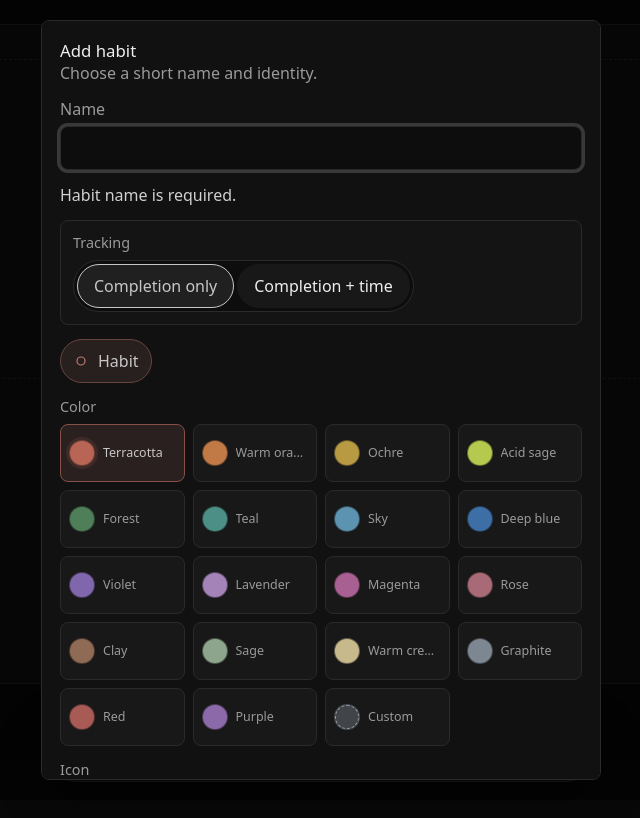
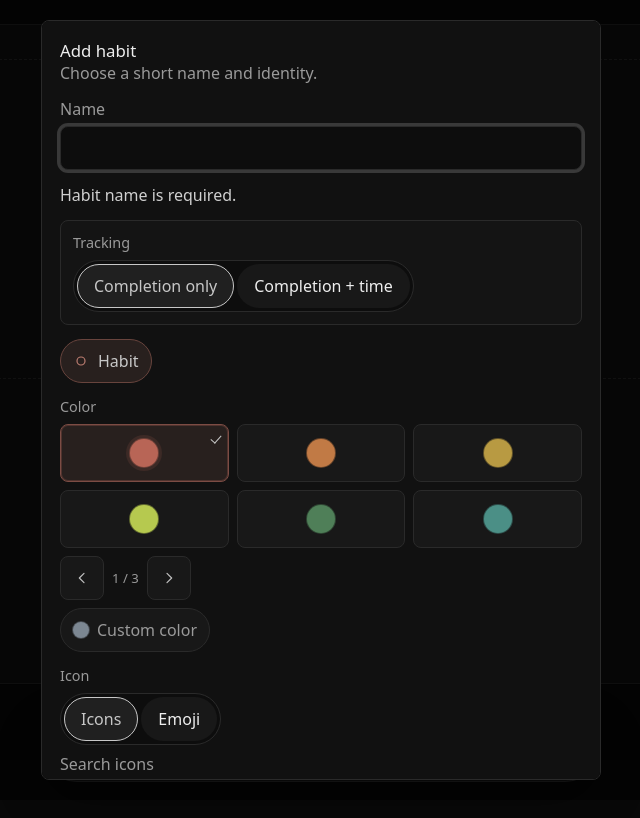
Before and after one commit to luvasramos/habit-tracker, a React (Vite) app: page / in a window 1280 px wide. Both pictures are taken after a click on the button "Add habit". Shown: the whole page, without its empty margins (319-959 px from the left). Built offline with nearby package versions, Linux system fonts and the light colour scheme; a web font is replaced by a local one.

Commit message:
Refine paginated habit customization selectors

```diff
--- a/src/components/HabitDialog.tsx
+++ b/src/components/HabitDialog.tsx
@@ -163,6 +163,13 @@ const popularEmojiOptions = emojiOptions.filter(({ emoji }) =>
 const matchesSearch = (query: string, values: string[]) =>
   values.some((value) => value.toLocaleLowerCase().includes(query));
 
+const selectorPageSize = 6;
+
+const pageCountFor = (total: number) => Math.max(1, Math.ceil(total / selectorPageSize));
+
+const pageItems = <T,>(items: T[], page: number) =>
+  items.slice((page - 1) * selectorPageSize, page * selectorPageSize);
+
 type PendingMigration =
   | {
       type: 'enable-duration';
@@ -219,6 +226,44 @@ const parseYearlyGoal = (value: string) => {
   return hours > 0 ? hours * 60 : null;
 };
 
+type SelectorPaginationProps = {
+  page: number;
+  pageCount: number;
+  label: string;
+  onPageChange: (page: number) => void;
+};
+
+const SelectorPagination = ({
+  page,
+  pageCount,
+  label,
+  onPageChange,
+}: SelectorPaginationProps) => (
+  <div className="selector-pagination" aria-label={`${label} pages`}>
+    <button
+      className="icon-button selector-pagination__button"
+      type="button"
+      aria-label={`Previous ${label} page`}
+      disabled={page <= 1}
+      onClick={() => onPageChange(Math.max(1, page - 1))}
+    >
+      <Icon name="previous" />
+    </button>
+    <span aria-live="polite">
+      {page} / {pageCount}
+    </span>
+    <button
+      className="icon-button selector-pagination__button"
+      type="button"
+      aria-label={`Next ${label} page`}
+      disabled={page >= pageCount}
+      onClick={() => onPageChange(Math.min(pageCount, page + 1))}
+    >
+      <Icon name="next" />
+    </button>
+  </div>
+);
+
 export const HabitDialog = ({
   mode,
   initialName = '',
@@ -242,11 +287,16 @@ export const HabitDialog = ({
   const [svgIcon, setSvgIcon] = useState<HabitIconName>('custom');
   const [emoji, setEmoji] = useState('');
   const [customColor, setCustomColor] = useState('#7c8792');
+  const [customDraftColor, setCustomDraftColor] = useState('#7c8792');
+  const [customColorOpen, setCustomColorOpen] = useState(false);
   const [colorMode, setColorMode] = useState<'preset' | 'custom'>(() =>
     initialHabit?.color && !isPresetHabitColor(initialHabit.color) ? 'custom' : 'preset',
   );
+  const [colorPage, setColorPage] = useState(1);
   const [iconSearch, setIconSearch] = useState('');
   const [emojiSearch, setEmojiSearch] = useState('');
+  const [iconPage, setIconPage] = useState(1);
+  const [emojiPage, setEmojiPage] = useState(1);
   const [confirmDelete, setConfirmDelete] = useState(false);
   const [trackingMode, setTrackingMode] = useState<HabitTrackingMode>('completion');
   const [defaultSessionInput, setDefaultSessionInput] = useState('');
@@ -258,6 +308,8 @@ export const HabitDialog = ({
   const yearlyGoalErrorId = useId();
   const titleId = useId();
   const descriptionId = useId();
+  const customColorPanelRef = useRef<HTMLDivElement>(null);
+  const customColorButtonRef = useRef<HTMLButtonElement>(null);
   const trimmed = normalizeHabitName(name);
   const error =
     name.length > 40
@@ -268,8 +320,9 @@ export const HabitDialog = ({
           ? duplicateMessage
           : '';
   const normalizedCustomColor = normalizeHexColor(customColor);
+  const normalizedCustomDraftColor = normalizeHexColor(customDraftColor);
   const colorError =
-    colorMode === 'custom' && !normalizedCustomColor
+    customColorOpen && !normalizedCustomDraftColor
       ? 'Use a valid 3- or 6-digit hex color.'
       : '';
   const defaultDurationMinutes =
@@ -319,6 +372,72 @@ export const HabitDialog = ({
       )
     : emojiOptions;
   const visibleEmojis = filteredEmojis.length > 0 ? filteredEmojis : popularEmojiOptions;
+  const colorPageCount = pageCountFor(habitColorOptions.length);
+  const iconPageCount = pageCountFor(visibleIcons.length);
+  const emojiPageCount = pageCountFor(visibleEmojis.length);
+  const visibleColors = pageItems(habitColorOptions, colorPage);
+  const pagedIcons = pageItems(visibleIcons, iconPage);
+  const pagedEmojis = pageItems(visibleEmojis, emojiPage);
+
+  useEffect(() => {
+    setIconPage(1);
+  }, [iconSearch]);
+
+  useEffect(() => {
+    setEmojiPage(1);
+  }, [emojiSearch]);
+
+  useEffect(() => {
+    if (iconMode === 'svg') {
+      setIconPage(1);
+    } else {
+      setEmojiPage(1);
+    }
+  }, [iconMode]);
+
+  useEffect(() => {
+    setColorPage((page) => Math.min(page, colorPageCount));
+  }, [colorPageCount]);
+
+  useEffect(() => {
+    setIconPage((page) => Math.min(page, iconPageCount));
+  }, [iconPageCount]);
+
+  useEffect(() => {
+    setEmojiPage((page) => Math.min(page, emojiPageCount));
+  }, [emojiPageCount]);
+
+  useEffect(() => {
+    if (!customColorOpen) {
+      return undefined;
+    }
+
+    const handlePointerDown = (event: PointerEvent) => {
+      const target = event.target as Node;
+      if (
+        customColorPanelRef.current?.contains(target) ||
+        customColorButtonRef.current?.contains(target)
+      ) {
+        return;
+      }
+      setCustomColorOpen(false);
+    };
+    const handleKeyDown = (event: KeyboardEvent) => {
+      if (event.key === 'Escape') {
+        event.preventDefault();
+        setCustomColorOpen(false);
+        customColorButtonRef.current?.focus();
+      }
+    };
+
+    document.addEventListener('pointerdown', handlePointerDown);
+    document.addEventListener('keydown', handleKeyDown);
+    return () => {
+      document.removeEventListener('pointerdown', handlePointerDown);
+      document.removeEventListener('keydown', handleKeyDown);
+    };
+  }, [customColorOpen]);
+
   useEffect(() => {
     const dialog = dialogRef.current;
     if (!dialog) {
@@ -334,11 +453,16 @@ export const HabitDialog = ({
       setColor(initialColor);
       setColorMode(isPresetHabitColor(initialColor) ? 'preset' : 'custom');
       setCustomColor(isPresetHabitColor(initialColor) ? '#7c8792' : initialColor);
+      setCustomDraftColor(isPresetHabitColor(initialColor) ? '#7c8792' : initialColor);
+      setCustomColorOpen(false);
+      setColorPage(1);
       setIconMode(initialIcon.type);
       setSvgIcon(initialIcon.type === 'svg' ? initialIcon.name : 'custom');
       setEmoji(initialIcon.type === 'emoji' ? initialIcon.value : '');
       setIconSearch('');
       setEmojiSearch('');
+      setIconPage(1);
+      setEmojiPage(1);
       setConfirmDelete(false);
       setTrackingMode(initialHabit?.trackingMode ?? 'completion');
       setDefaultSessionInput(formatSessionInput(initialHabit?.defaultDurationMinutes));
@@ -616,11 +740,11 @@ export const HabitDialog = ({
 
           <div className="appearance-group">
             <span className="appearance-label">Color</span>
-            <div className="swatch-grid">
-              {habitColorOptions.map((option) => (
+            <div className="selector-grid swatch-grid">
+              {visibleColors.map((option) => (
                 <button
                   key={option.name}
-                  className="swatch-button"
+                  className="selector-card swatch-button"
                   type="button"
                   aria-label={`Use ${option.label}`}
                   aria-pressed={colorMode === 'preset' && color === option.name}
@@ -628,52 +752,119 @@ export const HabitDialog = ({
                   onClick={() => {
                     setColor(option.name);
                     setColorMode('preset');
+                    setCustomColorOpen(false);
                   }}
                 >
                   <span className="swatch-button__mark" />
-                  <span className="swatch-button__name">{option.label}</span>
                 </button>
               ))}
+              {Array.from({ length: selectorPageSize - visibleColors.length }).map((_, index) => (
+                <span className="selector-card selector-card--empty" key={`color-empty-${index}`} />
+              ))}
+            </div>
+            <SelectorPagination
+              page={colorPage}
+              pageCount={colorPageCount}
+              label="color"
+              onPageChange={setColorPage}
+            />
             <button
-                className="swatch-button swatch-button--custom"
+              ref={customColorButtonRef}
+              className="custom-color-toggle"
               type="button"
-                aria-label="Use custom color"
+              aria-label="Custom color"
+              aria-expanded={customColorOpen}
               aria-pressed={colorMode === 'custom'}
               style={{ '--swatch-color': normalizedCustomColor ?? '#7c8792' } as CSSProperties}
-                onClick={() => setColorMode('custom')}
+              onClick={() => {
+                setCustomDraftColor(normalizedCustomColor ?? customColor);
+                setCustomColorOpen((open) => !open);
+              }}
             >
-                <span className="swatch-button__mark" />
-                <span className="swatch-button__name">Custom</span>
+              <span className="custom-color__swatch" />
+              Custom color
             </button>
-            </div>
-            {colorMode === 'custom' ? (
-              <div className="custom-color">
+            {customColorOpen ? (
+              <div className="custom-color" ref={customColorPanelRef} aria-label="Custom color panel">
                 <div
                   className="custom-color__preview"
-                  style={{ '--swatch-color': normalizedCustomColor ?? '#7c8792' } as CSSProperties}
+                  style={{ '--swatch-color': normalizedCustomDraftColor ?? '#7c8792' } as CSSProperties}
                   aria-hidden="true"
                 >
                   <span className="custom-color__swatch" />
-                  <span>{normalizedCustomColor ?? 'Preview'}</span>
+                  <span>{normalizedCustomDraftColor ?? 'Preview'}</span>
                 </div>
                 <div className="custom-color__fields">
                   <label className="field field--compact">
                     <span>Hex</span>
                     <input
-                      value={customColor}
+                      value={customDraftColor}
                       aria-invalid={Boolean(colorError)}
                       aria-describedby={colorError ? colorErrorId : undefined}
                       placeholder="#7c8792"
-                      onChange={(event) => setCustomColor(event.target.value)}
+                      onChange={(event) => setCustomDraftColor(event.target.value)}
+                    />
+                  </label>
+                  <label className="native-color-field">
+                    <span className="sr-only">Color picker</span>
+                    <input
+                      type="color"
+                      value={normalizedCustomDraftColor ?? '#7c8792'}
+                      onChange={(event) => setCustomDraftColor(event.target.value)}
                     />
                   </label>
                 </div>
-              </div>
-            ) : null}
                 {colorError ? (
                   <p className="form-error" id={colorErrorId}>
                     {colorError}
                   </p>
+                ) : null}
+                <div className="custom-color__actions">
+                  <button
+                    className="button button--quiet"
+                    type="button"
+                    onClick={() => {
+                      setCustomDraftColor(customColor);
+                      setCustomColorOpen(false);
+                    }}
+                  >
+                    <Icon name="close" />
+                    Cancel
+                  </button>
+                  <button
+                    className="button button--primary"
+                    type="button"
+                    disabled={!normalizedCustomDraftColor}
+                    onClick={() => {
+                      if (!normalizedCustomDraftColor) {
+                        return;
+                      }
+                      setCustomColor(normalizedCustomDraftColor);
+                      setColor(normalizedCustomDraftColor);
+                      setColorMode('custom');
+                      setCustomColorOpen(false);
+                    }}
+                  >
+                    <Icon name="check" />
+                    Apply
+                  </button>
+                </div>
+              </div>
+            ) : null}
+            {colorMode === 'custom' && !customColorOpen ? (
+              <button
+                className="custom-color-current"
+                type="button"
+                aria-label={`Current custom color ${normalizedCustomColor ?? customColor}`}
+                style={{ '--swatch-color': normalizedCustomColor ?? '#7c8792' } as CSSProperties}
+                onClick={() => {
+                  setCustomDraftColor(normalizedCustomColor ?? customColor);
+                  setCustomColorOpen(true);
+                }}
+              >
+                <span className="custom-color__swatch" />
+                <span>{normalizedCustomColor ?? customColor}</span>
+              </button>
             ) : null}
           </div>
 
@@ -711,11 +902,11 @@ export const HabitDialog = ({
                 {filteredIcons.length === 0 ? (
                   <p className="muted search-fallback">No exact match. Try one of these.</p>
                 ) : null}
-                <div className="icon-choice-grid">
-                  {visibleIcons.map((option) => (
+                <div className="selector-grid icon-choice-grid">
+                  {pagedIcons.map((option) => (
                     <button
                       key={option.name}
-                      className="icon-choice"
+                      className="selector-card icon-choice"
                       type="button"
                       aria-label={option.label}
                       title={option.label}
@@ -728,7 +919,16 @@ export const HabitDialog = ({
                       />
                     </button>
                   ))}
+                  {Array.from({ length: selectorPageSize - pagedIcons.length }).map((_, index) => (
+                    <span className="selector-card selector-card--empty" key={`icon-empty-${index}`} />
+                  ))}
                 </div>
+                <SelectorPagination
+                  page={iconPage}
+                  pageCount={iconPageCount}
+                  label="icon"
+                  onPageChange={setIconPage}
+                />
               </>
             ) : (
               <div className="emoji-picker">
@@ -743,20 +943,30 @@ export const HabitDialog = ({
                 {filteredEmojis.length === 0 ? (
                   <p className="muted search-fallback">No exact match. Try one of these.</p>
                 ) : null}
-                <div className="emoji-grid">
-                  {visibleEmojis.map((option) => (
+                <div className="selector-grid emoji-grid">
+                  {pagedEmojis.map((option) => (
                     <button
                       key={option.label}
-                      className="emoji-choice"
+                      className="selector-card emoji-choice"
                       type="button"
                       aria-label={option.label}
+                      title={option.label}
                       aria-pressed={emoji === option.emoji}
                       onClick={() => setEmoji(option.emoji)}
                     >
                       <span>{option.emoji}</span>
                     </button>
                   ))}
+                  {Array.from({ length: selectorPageSize - pagedEmojis.length }).map((_, index) => (
+                    <span className="selector-card selector-card--empty" key={`emoji-empty-${index}`} />
+                  ))}
                 </div>
+                <SelectorPagination
+                  page={emojiPage}
+                  pageCount={emojiPageCount}
+                  label="emoji"
+                  onPageChange={setEmojiPage}
+                />
                 <label className="field emoji-field">
                   <span>Selected emoji</span>
                   <input
--- a/src/styles.css
+++ b/src/styles.css
@@ -1808,20 +1808,17 @@ h2 {
   font-size: 0.9rem;
 }
 
-.swatch-grid,
-.icon-choice-grid {
-  display: grid;
-  gap: 8px;
-}
-
-.swatch-grid {
-  grid-template-columns: repeat(4, minmax(0, 1fr));
-}
-
-.swatch-button,
-.icon-choice,
-.emoji-choice {
-  min-height: var(--control-size);
+.selector-grid {
+  display: grid;
+  grid-template-columns: repeat(3, minmax(0, 1fr));
+  gap: 8px;
+}
+
+.selector-card {
+  position: relative;
+  display: grid;
+  place-items: center;
+  min-height: 58px;
   border: 1px solid var(--border);
   border-radius: var(--radius);
   background: var(--surface-2);
@@ -1833,50 +1830,51 @@ h2 {
     color 120ms ease;
 }
 
-.swatch-button:hover,
-.icon-choice:hover,
-.emoji-choice:hover {
+.selector-card:hover {
   border-color: var(--border-strong);
   background: var(--surface-3);
 }
 
-.swatch-button:active,
-.icon-choice:active,
-.emoji-choice:active {
+.selector-card:active {
   transform: translateY(1px) scale(0.99);
 }
 
+.selector-card[aria-pressed='true'] {
+  border-color: color-mix(in srgb, var(--habit-color, var(--swatch-color, var(--soft))) 58%, var(--border));
+  background: color-mix(in srgb, var(--habit-color, var(--swatch-color, var(--soft))) 10%, var(--surface-2));
+  color: var(--text);
+  box-shadow: inset 0 0 0 1px color-mix(in srgb, var(--habit-color, var(--swatch-color, var(--soft))) 28%, transparent);
+}
+
+.selector-card[aria-pressed='true']::after {
+  content: "";
+  position: absolute;
+  top: 8px;
+  right: 9px;
+  width: 5px;
+  height: 9px;
+  border-right: 1.5px solid var(--soft);
+  border-bottom: 1.5px solid var(--soft);
+  transform: rotate(42deg);
+}
+
+.selector-card--empty {
+  pointer-events: none;
+  border-color: transparent;
+  background: transparent;
+}
+
 .swatch-button {
-  display: grid;
-  grid-template-columns: auto minmax(0, 1fr);
-  align-items: center;
-  gap: 9px;
-  min-height: 58px;
-  padding: 9px;
-  text-align: left;
+  --habit-color: var(--swatch-color);
+  padding: 0;
 }
 
 .swatch-button__mark {
-  width: 24px;
-  height: 24px;
+  width: 28px;
+  height: 28px;
   border-radius: 999px;
   background: var(--swatch-color);
   box-shadow: 0 0 0 1px color-mix(in srgb, var(--swatch-color) 48%, var(--surface));
-}
-
-.swatch-button__name {
-  min-width: 0;
-  overflow: hidden;
-  color: var(--muted);
-  font-size: 0.78rem;
-  line-height: 1.05;
-  text-overflow: ellipsis;
-  white-space: nowrap;
-}
-
-.swatch-button[aria-pressed='true'] {
-  border-color: color-mix(in srgb, var(--swatch-color) 64%, var(--border));
-  background: color-mix(in srgb, var(--swatch-color) 11%, var(--surface-2));
 }
 
 .swatch-button[aria-pressed='true'] .swatch-button__mark {
@@ -1885,24 +1883,58 @@ h2 {
     0 0 0 4px color-mix(in srgb, var(--swatch-color) 14%, transparent);
 }
 
-.swatch-button[aria-pressed='true'] .swatch-button__name {
+.custom-color {
+  display: grid;
+  gap: 8px;
+  width: min(100%, 360px);
+  padding: 10px;
+  border: 1px solid var(--border);
+  border-radius: var(--radius);
+  background: var(--surface-2);
+}
+
+.custom-color-toggle,
+.custom-color-current {
+  position: relative;
+  display: inline-flex;
+  align-items: center;
+  justify-content: center;
+  gap: 8px;
+  width: fit-content;
+  min-height: var(--control-size);
+  padding: 0 12px;
+  border: 1px solid var(--border);
+  border-radius: 999px;
+  background: var(--surface-2);
+  color: var(--muted);
+}
+
+.custom-color-toggle:hover,
+.custom-color-current:hover {
+  border-color: var(--border-strong);
+  background: var(--surface-3);
+}
+
+.custom-color-toggle[aria-pressed='true'],
+.custom-color-current {
+  border-color: color-mix(in srgb, var(--swatch-color) 44%, var(--border));
+  background: color-mix(in srgb, var(--swatch-color) 8%, var(--surface-2));
   color: var(--soft);
 }
 
-.swatch-button--custom .swatch-button__mark {
-  border: 1px dashed color-mix(in srgb, var(--swatch-color) 70%, var(--soft));
-  background: color-mix(in srgb, var(--swatch-color) 36%, var(--surface-3));
-}
-
-.custom-color {
-  display: grid;
-  gap: 8px;
-  width: min(100%, 320px);
+.custom-color-toggle[aria-pressed='true']::after {
+  content: "";
+  width: 5px;
+  height: 9px;
+  margin-left: 2px;
+  border-right: 1.5px solid var(--soft);
+  border-bottom: 1.5px solid var(--soft);
+  transform: rotate(42deg);
 }
 
 .custom-color__swatch {
-  width: 14px;
-  height: 14px;
+  width: 16px;
+  height: 16px;
   border-radius: 999px;
   background: var(--swatch-color);
   box-shadow: 0 0 0 1px color-mix(in srgb, var(--swatch-color) 45%, var(--surface));
@@ -1925,7 +1957,25 @@ h2 {
 
 .custom-color__fields {
   display: grid;
-  gap: 8px;
+  grid-template-columns: minmax(0, 1fr) auto;
+  align-items: end;
+  gap: 8px;
+}
+
+.native-color-field input {
+  width: var(--control-size);
+  height: var(--control-size);
+  padding: 3px;
+  border: 1px solid var(--border);
+  border-radius: var(--radius);
+  background: var(--surface);
+}
+
+.custom-color__actions {
+  display: flex;
+  justify-content: flex-end;
+  gap: 8px;
+  flex-wrap: wrap;
 }
 
 .segmented--compact {
@@ -1937,18 +1987,8 @@ h2 {
   gap: 8px;
 }
 
-.icon-choice-grid,
-.emoji-grid {
-  display: grid;
-  grid-template-columns: repeat(6, minmax(0, 1fr));
-  gap: 8px;
-}
-
 .icon-choice,
 .emoji-choice {
-  display: grid;
-  place-items: center;
-  min-height: var(--control-size);
   padding: 0;
 }
 
@@ -1957,20 +1997,8 @@ h2 {
   height: 19px;
 }
 
-.icon-choice[aria-pressed='true'] {
-  border-color: var(--soft);
-  color: var(--text);
-  background: var(--surface-3);
-}
-
 .emoji-choice {
   font-size: 1.12rem;
-}
-
-.emoji-choice[aria-pressed='true'] {
-  border-color: var(--soft);
-  color: var(--text);
-  background: var(--surface-3);
 }
 
 .emoji-field {
@@ -1980,6 +2008,20 @@ h2 {
 .emoji-field input {
   text-align: center;
   font-size: 1.2rem;
+}
+
+.selector-pagination {
+  display: inline-flex;
+  align-items: center;
+  gap: 8px;
+  width: fit-content;
+  color: var(--muted);
+  font-size: 0.82rem;
+}
+
+.selector-pagination__button {
+  width: var(--control-size);
+  min-height: var(--control-size);
 }
 
 .form-error {
@@ -2201,18 +2243,6 @@ h2 {
     height: 4px;
   }
 
-  .swatch-grid {
-    grid-template-columns: repeat(4, minmax(0, 1fr));
-  }
-
-  .icon-choice-grid {
-    grid-template-columns: repeat(4, minmax(0, 1fr));
-  }
-
-  .emoji-grid {
-    grid-template-columns: repeat(4, minmax(0, 1fr));
-  }
-
   .floating-nav {
     width: min(calc(100vw - 22px), 420px);
     min-height: 74px;
@@ -2340,11 +2370,12 @@ h2 {
     padding: 14px;
   }
 
-  .swatch-grid {
-    grid-template-columns: repeat(3, minmax(0, 1fr));
+  .selector-grid {
+    grid-template-columns: repeat(2, minmax(0, 1fr));
   }
 
   .custom-color__fields {
+    grid-template-columns: 1fr;
     max-width: none;
   }
 
```
Also changed, not shown: 1 other file (tests, documents, lock files or other folders). Lines whose indentation alone changed are shown as unchanged.
